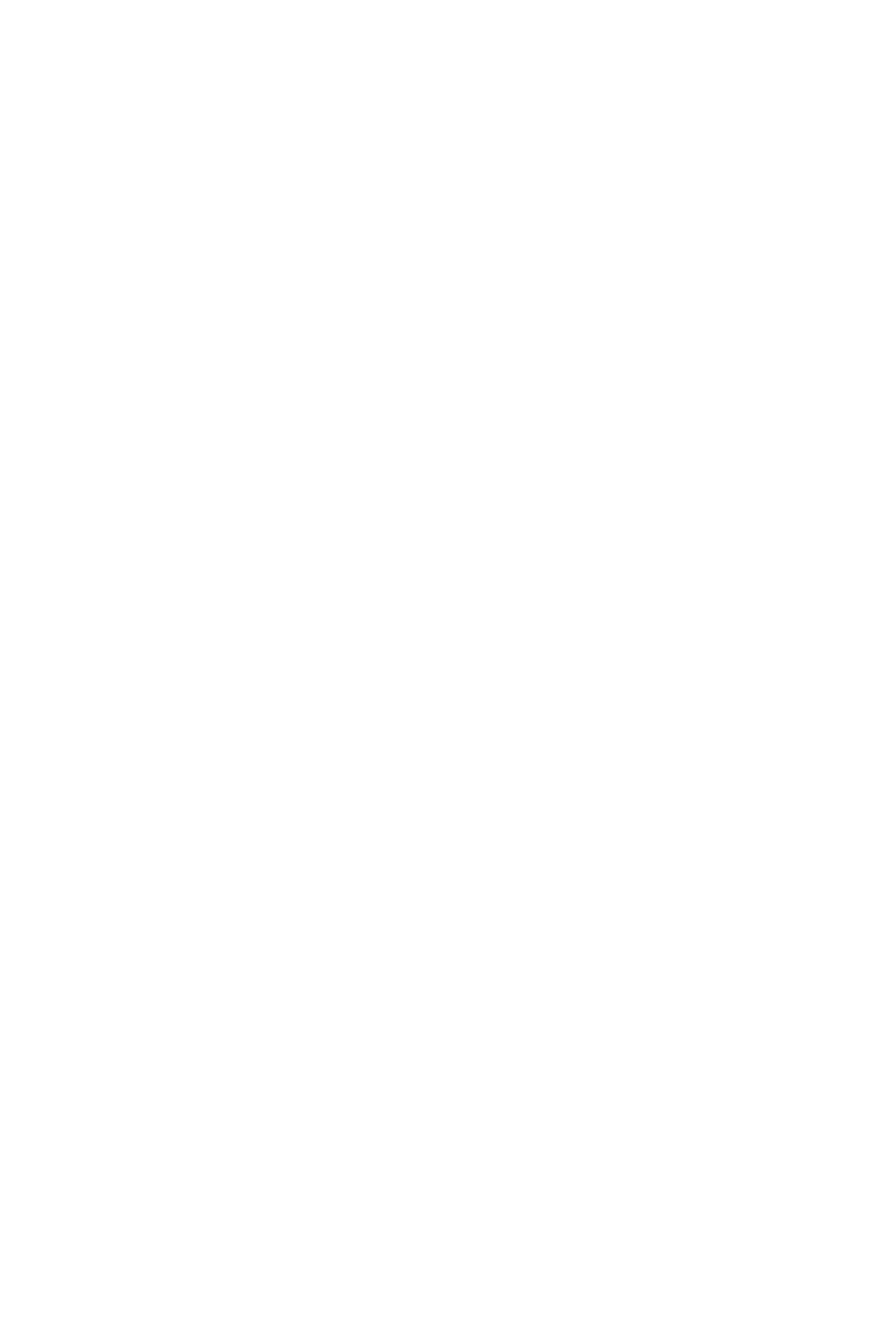
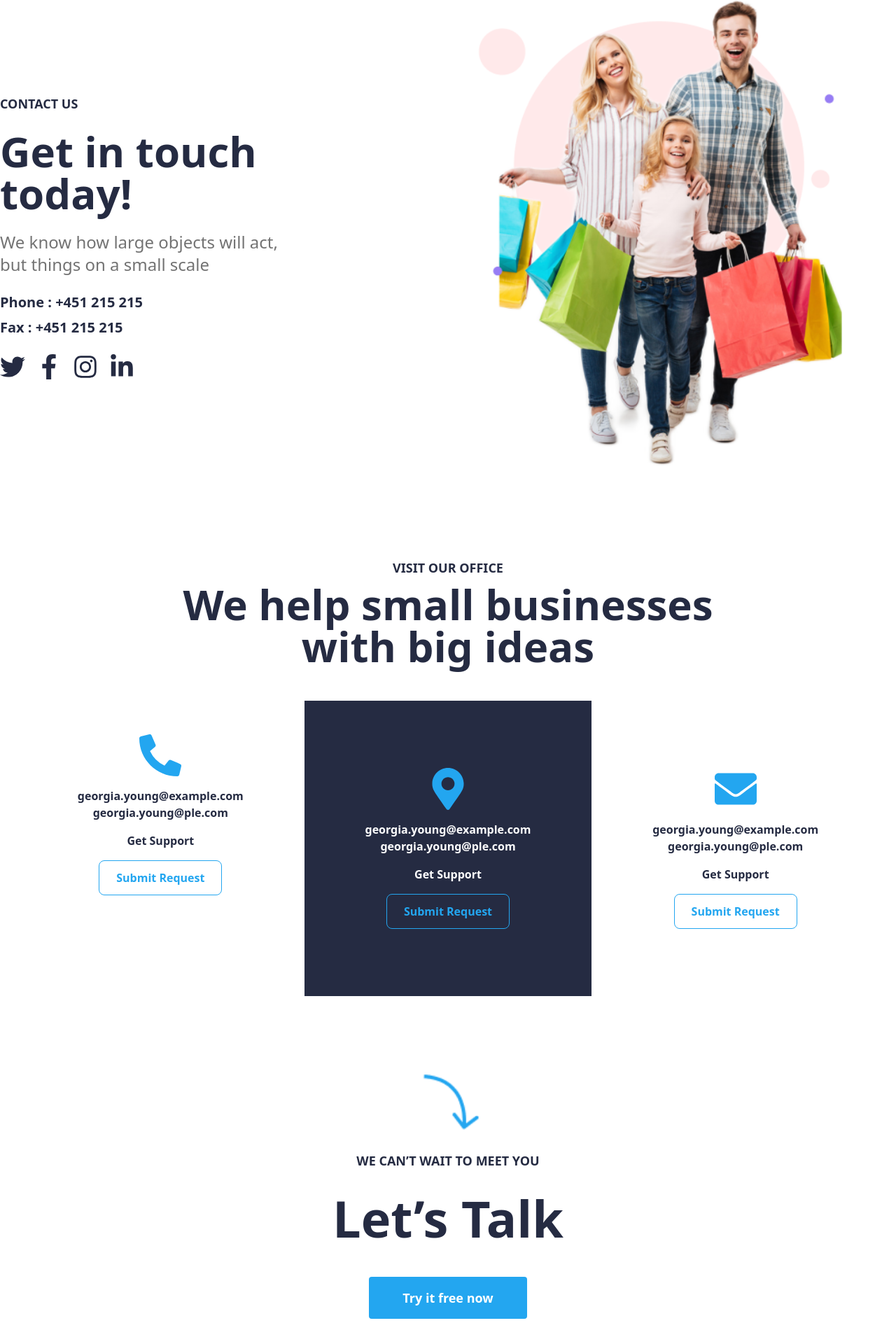
Before and after one commit to nilayotu/ecommerce-project, a React (Vite) app: page /contact in a window 1280 px wide. Shown: the part 153-2073 px from the top of the page at 70% size. Before the commit the page ends 800 px from the top, so only its background shows below. Built offline with nearby package versions, Linux system fonts and the light colour scheme.

Commit message:
Contact Page has been created

```diff
--- a/src/App.jsx
+++ b/src/App.jsx
@@ -2,6 +2,7 @@ import { BrowserRouter, Switch, Route } from "react-router-dom";
 import HomePage from "./pages/HomePage";
 import ShopPage from "./pages/ShopPage";
 import ProductDetailPage from "./pages/ProductDetailPage";
+import ContactPage from "./pages/ContactPage";
 
 export default function App() {
   return (
@@ -10,6 +11,7 @@ export default function App() {
         <Route exact path="/" component={HomePage} />
         <Route exact path="/shop" component={ShopPage} />
         <Route path="/product/:id" component={ProductDetailPage} />
+        <Route path="/contact" component={ContactPage} />
       </Switch>
     </BrowserRouter>
   );
--- /dev/null
+++ b/src/components/CallToAction.jsx
@@ -0,0 +1,33 @@
+import React from "react";
+import { FaArrowDown } from "react-icons/fa";
+
+const CallToAction = () => {
+  return (
+    <div className="flex flex-col items-center justify-center md:py-16 mb-12 bg-white">
+      {/* Ok simgesi */}
+      <div className="text-[#23A6F0] text-2xl mb-4 transform">
+        <img
+            src="/assets/arrow.PNG"
+            className="md:w-[100px] object-contain"
+          />
+      </div>
+
+      {/* Üst yazı */}
+      <p className="md:text-lg text-sm font-bold text-[#252B42] uppercase mb-8">
+        We Can’t WAIT TO MEET YOU
+      </p>
+
+      {/* Başlık */}
+      <h2 className="md:text-7xl text-5xl font-bold text-[#252B42] mb-12">
+        Let’s Talk
+      </h2>
+
+      {/* Buton */}
+      <button className="bg-[#23A6F0] font-bold md:text-lg text-white px-12 py-4 rounded transition">
+        Try it free now
+      </button>
+    </div>
+  );
+};
+
+export default CallToAction;
--- /dev/null
+++ b/src/components/ContactSection.jsx
@@ -0,0 +1,73 @@
+import React from "react";
+import {
+  FaTwitter,
+  FaFacebookF,
+  FaInstagram,
+  FaLinkedinIn,
+} from "react-icons/fa";
+
+const ContactSection = () => {
+  return (
+    <section className="bg-white py-16">
+      <div className="container mx-auto grid grid-cols-1 md:grid-cols-2 items-center gap-10">
+        {/* Left Side - Text Content */}
+        <div className="flex md:justify-end justify-center flex-col space-y-6 px-6 md:px-0">
+          <p className="md:text-lg text-md font-bold uppercase text-[#252B42] text-center md:text-left">
+            Contact Us
+            </p>
+          <h2 className="text-4xl md:text-6xl font-bold text-[#252B42] leading-snug text-center md:text-left">
+            Get in touch <br /> today!
+            </h2>
+          <p className="text-[#737373] text-xl md:text-2xl leading-relaxed text-center md:text-left">
+            <span className="block md:hidden">
+                We know how large <br />
+                objects will act, but things <br />
+                on a small scale just do <br />
+                not act that way.
+            </span>
+
+            <span className="hidden md:block max-w-md">
+                We know how large objects will act, <br /> but things on a small scale
+            </span>
+            </p>
+
+          <div className="space-y-2 text-center md:text-left">
+            <p className="font-bold text-xl text-[#252B42]">
+                Phone : <span className="font-bold">+451 215 215</span>
+            </p>
+            <p className="font-bold text-xl text-[#252B42]">
+                Fax : <span className="font-bold">+451 215 215</span>
+            </p>
+            </div>
+
+          {/* Social Icons */}
+        <div className="flex justify-center md:justify-start space-x-4 text-[#252B42] text-4xl">
+        <a href="#" className="hover:text-[#23A6F0]">
+            <FaTwitter />
+        </a>
+        <a href="#" className="hover:text-[#23A6F0]">
+            <FaFacebookF />
+        </a>
+        <a href="#" className="hover:text-[#23A6F0]">
+            <FaInstagram />
+        </a>
+        <a href="#" className="hover:text-[#23A6F0]">
+            <FaLinkedinIn />
+        </a>
+        </div>
+        </div>
+
+        {/* Right Side - Image */}
+        <div className="flex justify-center">
+          <img
+            src="/assets/contact-page.PNG"
+            alt="contact-page"
+            className="w-full max-w-4xl object-contain"
+          />
+        </div>
+      </div>
+    </section>
+  );
+};
+
+export default ContactSection;
--- /dev/null
+++ b/src/components/OfficeContactSection.jsx
@@ -0,0 +1,57 @@
+import React from "react";
+import { FaPhoneAlt, FaMapMarkerAlt, FaEnvelope, FaPaperPlane } from "react-icons/fa";
+
+const OfficeContactSection = () => {
+  return (
+    <section className="bg-white md:py-12">
+      <div className="container mx-auto text-center px-6">
+        {/* Üst Başlık */}
+        <p className="uppercase md:text-lg font-bold text-[#252B42]">
+          Visit Our Office
+        </p>
+        <h2 className="text-4xl md:text-6xl font-bold text-[#252B42] mt-2 mb-12">
+          We help small businesses <br /> with big ideas
+        </h2>
+
+        {/* Kartlar */}
+        <div className="grid grid-cols-1 md:grid-cols-3">
+          {/* Telefon Kartı */}
+          <div className="flex flex-col items-center text-center p-12 max-w-sm mx-auto ">
+            <FaPhoneAlt className="text-6xl text-[#23A6F0] mb-4" />
+            <p className="text-[#252B42] font-bold">georgia.young@example.com</p>
+            <p className="text-[#252B42] font-bold mb-4">georgia.young@ple.com</p>
+            <h3 className="font-bold text-[#252B42] mb-4">Get Support</h3>
+            <button className="px-6 py-3 border font-bold border-[#23A6F0] text-[#23A6F0] rounded-lg hover:bg-[#23A6F0] hover:text-white transition">
+              Submit Request
+            </button>
+          </div>
+
+          {/* Lokasyon Kartı (Dark Background) */}
+          <div className="flex flex-col items-center text-center p-24 bg-[#252B42] text-white">
+            <FaMapMarkerAlt className="text-6xl text-[#23A6F0] mb-4" />
+            <p className="font-bold">georgia.young@example.com</p>
+            <p className="mb-4 font-bold">georgia.young@ple.com</p>
+            <h3 className="font-bold mb-4">Get Support</h3>
+            <button className="px-6 py-3 border font-bold border-[#23A6F0] text-[#23A6F0] rounded-lg hover:bg-[#23A6F0] transition whitespace-nowrap">
+            Submit Request
+            </button>
+          </div>
+
+          {/* Mail Kartı */}
+          <div className="flex flex-col items-center text-center p-24 ">
+            <FaEnvelope className="hidden md:block text-6xl text-[#23A6F0] mb-4" />
+            <FaPaperPlane className="block md:hidden text-6xl text-[#23A6F0] mb-4" />
+            <p className="text-[#252B42] font-bold">georgia.young@example.com</p>
+            <p className="text-[#252B42] font-bold mb-4">georgia.young@ple.com</p>
+            <h3 className="font-bold text-[#252B42] mb-4">Get Support</h3>
+            <button className="px-4 py-2 md:px-6 md:py-3 border font-bold border-[#23A6F0] text-[#23A6F0] rounded-lg hover:bg-[#23A6F0] hover:text-white transition">
+            Submit Request
+            </button>
+          </div>
+        </div>
+      </div>
+    </section>
+  );
+};
+
+export default OfficeContactSection;
--- /dev/null
+++ b/src/layout/ContactPageContent.jsx
@@ -0,0 +1,15 @@
+import React from "react";
+import ContactSection from "../components/ContactSection";
+import OfficeContactSection from "../components/OfficeContactSection";
+import CallToAction from "../components/CallToAction";
+
+export default function ContactPageContent() {
+    return (
+            <main>
+              <ContactSection />
+              <OfficeContactSection />
+              <CallToAction />
+            </main>
+        );
+
+}
--- /dev/null
+++ b/src/pages/ContactPage.jsx
@@ -0,0 +1,14 @@
+import React from "react";
+import Header from "../layout/Header";
+import Footer from "../layout/Footer";
+import ContactPageContent from "../layout/ContactPageContent";
+
+export default function ContactPage() {
+  return (
+    <>
+      <Header />
+      <ContactPageContent />
+      <Footer />
+    </>
+  );
+}
```
Also changed, not shown: public/assets/arrow.PNG (added), public/assets/contact-page.PNG (added).
